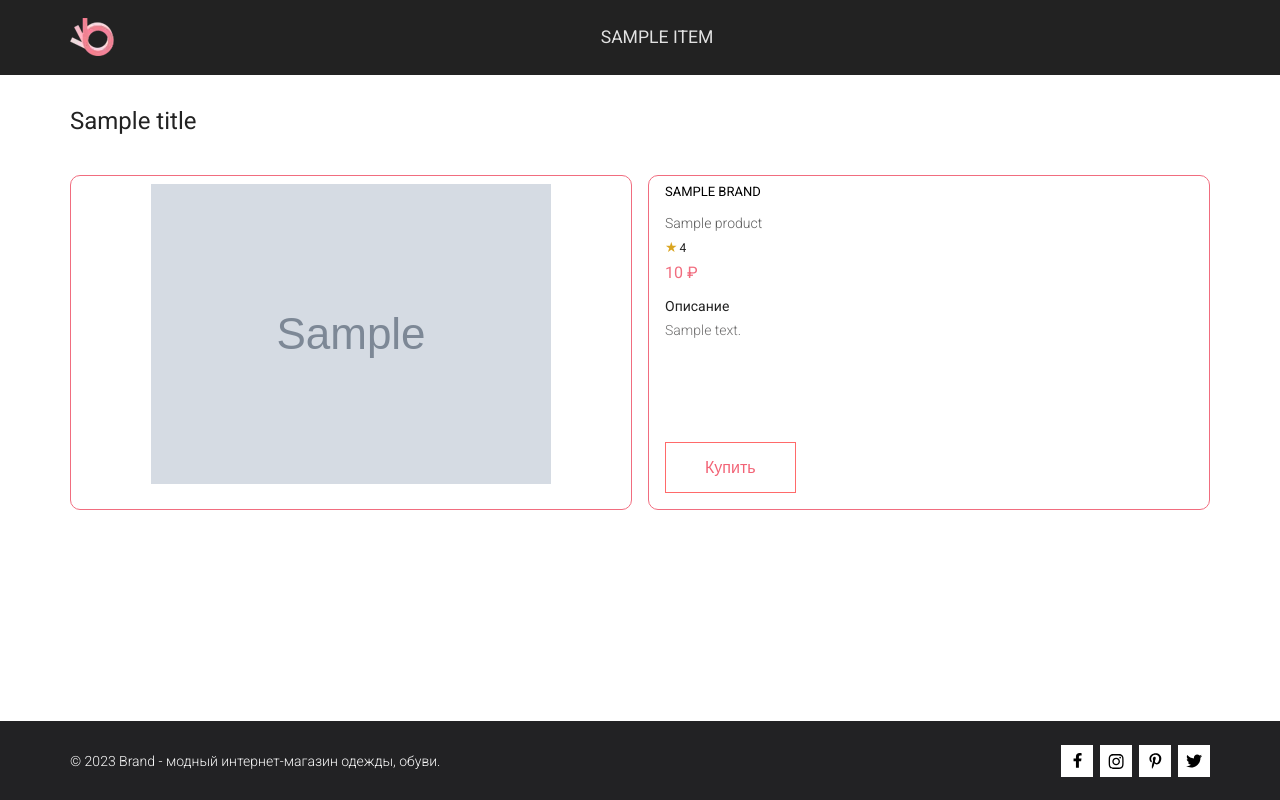
After one commit to igor-rodin/flask-hw, a Flask app: template app/templates/product.html in a window 1280 px wide. The commit adds this page. Run offline with Flask 3, Linux system fonts and the light colour scheme; the template is opened without the code that fills it: most values are stand-ins (such as "Sample title", 1, 10 or a date in 2020); grey boxes marked "Sample" are stand-in pictures.

Commit message:
Done lesson 1

```diff
--- a/app/fake_data.py
+++ b/app/fake_data.py
@@ -9,7 +9,6 @@ site_menu = [
         ],
     },
     {"name": "о нас", "url": "about"},
-    {"name": "контакты", "url": "contacts"},
 ]
 
 catalog = {
@@ -132,3 +131,10 @@ catalog = {
         ],
     },
 }
+
+
+def get_product_by_id(id: int) -> dict:
+    for value in catalog.values():
+        for item in value["items"]:
+            if item["id"] == id:
+                return item
--- a/app/routs.py
+++ b/app/routs.py
@@ -1,7 +1,7 @@
 from flask import render_template
 from app import app
 from app.fake_data import site_menu
-from app.fake_data import catalog
+from app.fake_data import catalog, get_product_by_id
 
 
 @app.route("/")
@@ -23,15 +23,14 @@ def products(category: str = "all"):
 
 
 @app.route("/product/<int:id>")
-def get_product():
-    return render_template("products.html", title="{{}}", menu_list=site_menu)
+def get_product(id: int):
+    product = get_product_by_id(id)
+    title = f"{product['brand']}/{product['title']}"
+    return render_template(
+        "product.html", title=title, menu_list=site_menu, product=product
+    )
 
 
 @app.route("/about")
 def about():
-    pass
-
-
-@app.route("/contacts")
-def contacts():
-    pass
+    return render_template("about.html", title="О компании", menu_list=site_menu)
--- a/app/static/style.css
+++ b/app/static/style.css
@@ -242,7 +242,6 @@ body {
 }
 
 .hero {
-    background-color: #F1E4E6;
     overflow: hidden;
 }
 
@@ -482,7 +481,7 @@ body {
     opacity: 1;
 }
 
-.poducts__button {
+.products__button {
     border: 1px solid #FF6A6A;
     background-color: #fff;
     padding: 15px 39px;
@@ -495,170 +494,103 @@ body {
     transition: all 0.3s;
 }
 
-.poducts__button:hover {
+.products__button:hover {
     background-color: #FF6A6A;
     color: #fff;
 }
 
-.features {
-    background-color: #222224;
-    padding-top: 104px;
-    padding-bottom: 103px;
+.product-info {
+    padding-top: 32px;
 }
 
-.features-content {
+.products__title_info {
+    font-size: 24px;
+}
+
+.product-card {
     display: flex;
     justify-content: center;
-    gap: 30px;
+    padding-top: 16px;
+    gap: 16px;
 }
 
-.feature {
-    color: #FBFBFB;
-    text-align: center;
-    line-height: 1.2;
+.product-card>.product__image-wrapper {
+    flex: 50%;
+    display: flex;
+    align-items: center;
+    justify-content: center;
+    border: 1px solid #F16D7F;
+    border-radius: 10px;
+    padding-top: 8px;
 }
 
-.feature__image {
+.product-card__content {
+    flex: 50%;
+    border: 1px solid #F16D7F;
+    border-radius: 10px;
+    padding-top: 8px;
     display: flex;
-    justify-content: center;
-    align-items: center;
+    flex-direction: column;
+    align-items: flex-start;
+    justify-content: flex-start;
+    padding-bottom: 16px;
 }
 
-.feature__image>img {
-    flex: 0 0 content;
+.product-card__content-card {
+    margin-top: auto;
+    margin-left: 16px;
 }
 
-.feature:nth-of-type(1)>.feature__image {
-    margin-bottom: 28px;
+.product__description {
+    padding-left: 16px;
+    padding-right: 29px;
+    font-size: 14px;
+    font-weight: 300;
+    color: #6F6E6E;
 }
 
-.feature:nth-of-type(2)>.feature__image {
-    margin-bottom: 20px;
+
+.product__description-title {
+    margin-bottom: 8px;
+    font-weight: 400;
+    color: #222222;
 }
 
-.feature:nth-of-type(3)>.feature__image {
-    margin-bottom: 25px;
-}
-
-.feature__title {
-    font-size: 20px;
-    font-weight: 400;
+.product-card__content>.product__price {
     margin-bottom: 16px;
 }
 
-.feature__text {
-    font-weight: 300;
-    font-size: 14px;
-    max-width: 316px;
+.about-content {
+    padding-top: 64px;
+    text-align: center;
 }
 
-.subscribe {
-    background-image: linear-gradient(to right, rgba(244, 244, 244, 0.7), rgba(244, 244, 244, 0.7)), url(./img/bg_subscribe.webp);
-    background-repeat: no-repeat;
-    background-position: left top;
-    background-size: cover;
-    padding-top: 97px;
-    padding-bottom: 126px;
+.about-content-title {
+    text-transform: uppercase;
+    margin-bottom: 42px;
+    font-weight: 32px;
 }
 
-.subscribe-content {
-    display: flex;
-    justify-content: space-between;
+
+.about-content__text {
+    font-size: 24px;
+    color: #222222;
+    border: 1px solid #F16D7F;
+    padding: 32px;
+    font-weight: 300;
+    border-radius: 80px;
 }
 
-.subscribe-info {
-    display: flex;
-    flex-direction: column;
-    align-items: center;
-    justify-content: center;
-    text-align: center;
-    font-size: 20px;
-    font-weight: 400;
-    color: #222224;
-    flex-basis: 360px;
-}
-
-.subscribe-info__text {
-    padding-bottom: 26px;
-}
-
-.subscribe-info__image {
-    width: 96px;
-    border-radius: 50%;
-    overflow: hidden;
-    margin-bottom: 30px;
-}
-
-.text-italic {
-    font-style: italic;
-}
-
-.subscribe-form {
-    display: flex;
-    flex-direction: column;
-    align-items: center;
-    justify-content: center;
-    flex-basis: 557px;
-    line-height: 1.2;
-}
-
-.subscribe-form__title {
-    text-align: center;
-    text-transform: uppercase;
-    color: #222224;
-    margin-bottom: 32px;
-}
-
-.subscribe-form__title__up {
-    display: block;
-    font-size: 24px;
-    font-weight: 700;
-}
-
-.subscribe-form__title__down {
-    font-size: 18px;
-    font-weight: 400;
-}
-
-.subscribe-form__controls {
-    display: flex;
-    justify-content: center;
-    font-size: 14px;
-}
-
-.subscribe-form-control {
-    display: block;
-    outline: none;
-    border: none;
-    line-height: 36px;
-}
-
-.subscribe-form-input {
-    background-color: #E1E1E1;
-    color: #222224;
-    padding: 7px 64px 6px 22px;
-    border-radius: 20px 0 0 20px;
-
-}
-
-.subscribe-form-button {
-    cursor: pointer;
-    color: #fff;
-    background-color: #F16D7F;
-    padding: 7px 7px 6px 8px;
-    border-radius: 0 20px 20px 0;
-}
-
-.footer {
+footer {
     background-color: #222224;
     padding-top: 24px;
     padding-bottom: 23px;
 }
 
 .footer-content {
-    font-size: 16px;
+    font-size: 14px;
     line-height: 1.2;
-    font-weight: 400;
+    font-weight: 300;
     color: #FBFBFB;
     display: flex;
     justify-content: space-between;
--- a/app/templates/base.html
+++ b/app/templates/base.html
@@ -62,7 +62,7 @@
         <div class="center">
             <div class="footer-content">
                 <div class="rights">
-                    &copy; 2023 Brand All Rights Reserved.
+                    &copy; 2023 Brand - модный интернет-магазин одежды, обуви.
                 </div>
                 <div class="socials">
                     <a href="#" class="social-item">
--- a/app/templates/index.html
+++ b/app/templates/index.html
@@ -8,7 +8,7 @@
                 alt="hero image">
             <h2 class="hero-content__title title">
                 <span class="title__upper">the brand</span>
-                <span class="title__down">of luxerious <span class="title__down_accent">fashion</span></span>
+                <span class="title__down">модной&nbsp;<span class="title__down_accent">одежды</span></span>
             </h2>
         </div>
     </div>
--- /dev/null
+++ b/app/templates/product.html
@@ -0,0 +1,30 @@
+{% extends 'base.html' %}
+
+{% block content%}
+<section class="content product-info">
+    <div class="center">
+        <div class="product-content">
+            <h2 class="products__title products__title_info">{{title}}</h2>
+
+            <article class="product-card">
+                <div class="product__image-wrapper">
+                    <img src="{{ url_for('static', filename=product.image_url) }}" alt="" class="product__img">
+                </div>
+                <div class="product-card__content">
+                    <h4 class="product__title"> {{product.brand }} </h4>
+                    <div class="product__text">
+                        <p>{{product.title}}</p>
+                    </div>
+                    <div class="product__rating">{{product.rating}}</div>
+                    <div class="product__price">{{product.price}} &#x20bd;</div>
+                    <div class="product__description">
+                        <div class="product__description-title">Описание</div>
+                        <p>{{product.description}}</p>
+                    </div>
+                    <button class="products__button product-card__content-card">Купить</button>
+                </div>
+            </article>
+        </div>
+    </div>
+</section>
+{% endblock %}
```
Also changed, not shown: app/templates/about.html (added, +20 -0 lines), app/templates/poduct.html (deleted, +0 -33 lines), README.md, app/static/features/feature_1.svg (deleted), app/static/features/feature_2.svg (deleted), app/static/features/feature_3.svg (deleted).
